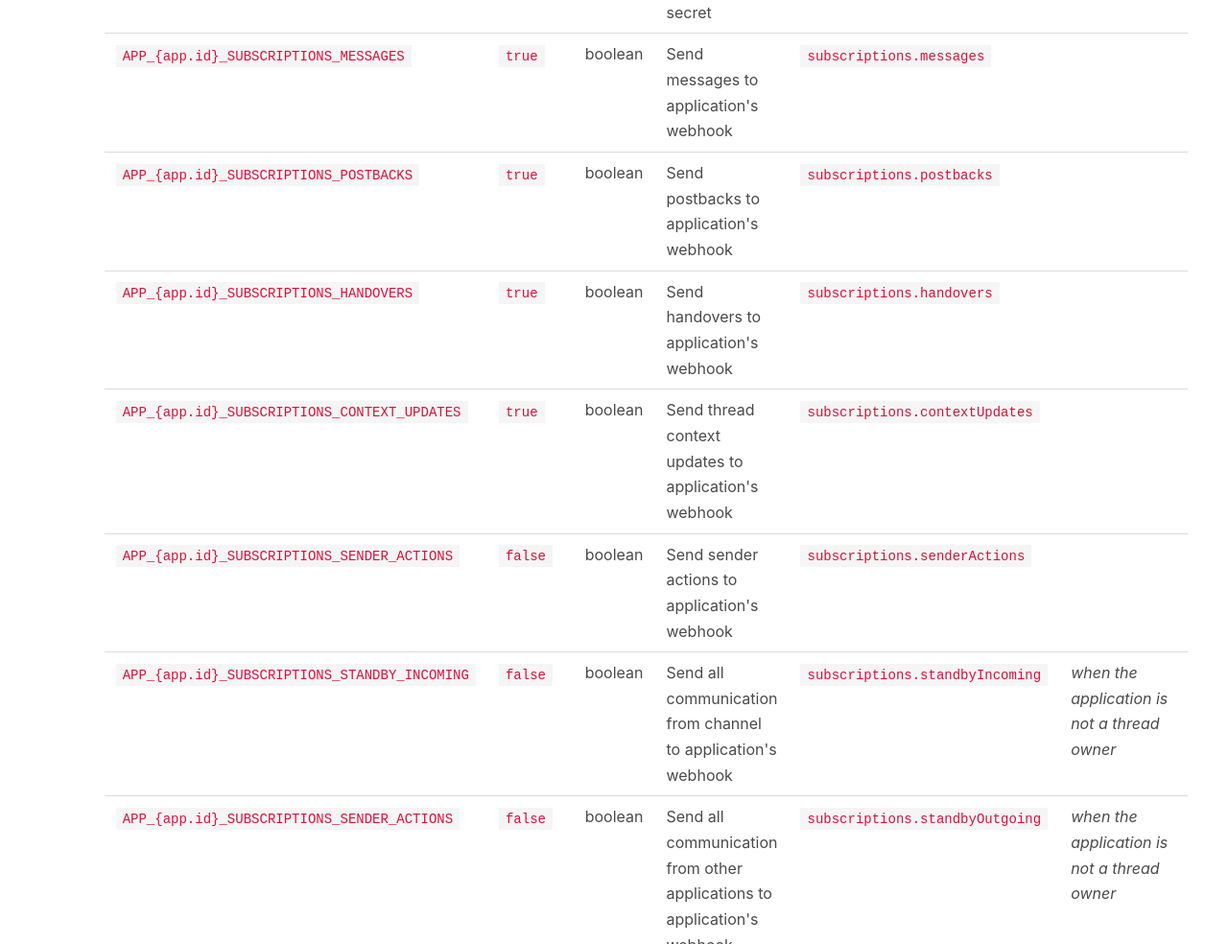
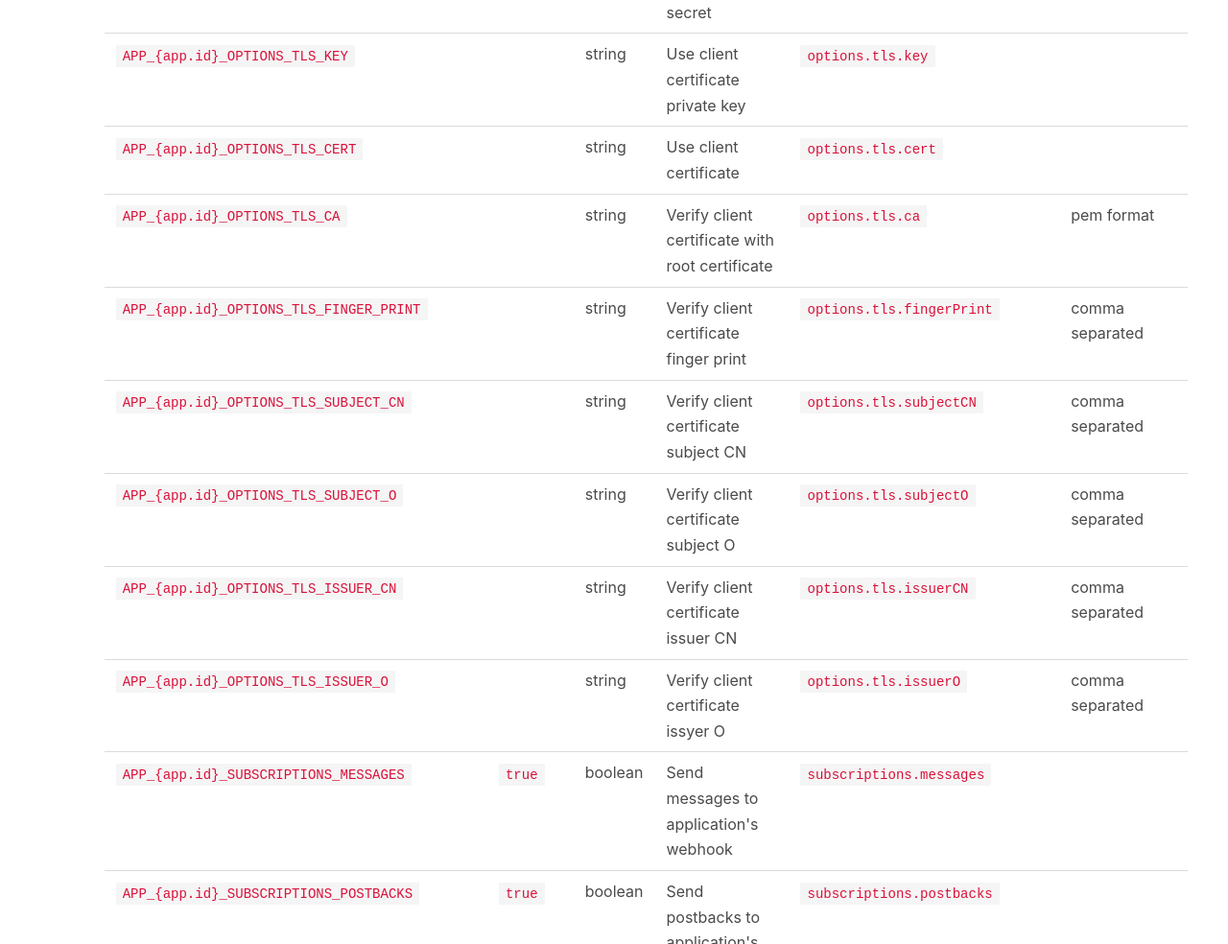
Before and after one commit to wingbotai/documentation, a Gatsby site: page /orchestrator in a window 1280 px wide. Shown: the part 5660-6644 px from the top of the page at 96% size. Built offline with nearby package versions, Linux system fonts and the light colour scheme; Gatsby itself is replaced by a stand-in of ours; some packages are replaced by stand-ins of ours.

Commit message:
updated docs

```diff
--- a/src/pages/orchestrator.mdx
+++ b/src/pages/orchestrator.mdx
@@ -88,6 +88,14 @@ Following configuration is used, when no/empty `JSON_CONFIGURATION` is provided.
 |`APP_{app.id}_CHANNEL_NAME`|`api`|string|Channel type|`channelName`|`api`|
 |`APP_{app.id}_OPTIONS_URL`|**required**|string|Chatbot application endpoint address|`options.url`||
 |`APP_{app.id}_OPTIONS_SECRET`|**required**|string|Chatbot application secret|`options.secret`||
+|`APP_{app.id}_OPTIONS_TLS_KEY`||string|Use client certificate private key|`options.tls.key`||
+|`APP_{app.id}_OPTIONS_TLS_CERT`||string|Use client certificate|`options.tls.cert`||
+|`APP_{app.id}_OPTIONS_TLS_CA`||string|Verify client certificate with root certificate|`options.tls.ca`|pem format|
+|`APP_{app.id}_OPTIONS_TLS_FINGER_PRINT`||string|Verify client certificate finger print|`options.tls.fingerPrint`|comma separated|
+|`APP_{app.id}_OPTIONS_TLS_SUBJECT_CN`||string|Verify client certificate subject CN|`options.tls.subjectCN`|comma separated|
+|`APP_{app.id}_OPTIONS_TLS_SUBJECT_O`||string|Verify client certificate subject O|`options.tls.subjectO`|comma separated|
+|`APP_{app.id}_OPTIONS_TLS_ISSUER_CN`||string|Verify client certificate issuer CN|`options.tls.issuerCN`|comma separated|
+|`APP_{app.id}_OPTIONS_TLS_ISSUER_O`||string|Verify client certificate issyer O|`options.tls.issuerO`|comma separated|
 |`APP_{app.id}_SUBSCRIPTIONS_MESSAGES`|`true`|boolean|Send messages to application's webhook|`subscriptions.messages`||
 |`APP_{app.id}_SUBSCRIPTIONS_POSTBACKS`|`true`|boolean|Send postbacks to application's webhook|`subscriptions.postbacks`||
 |`APP_{app.id}_SUBSCRIPTIONS_HANDOVERS`|`true`|boolean|Send handovers to application's webhook|`subscriptions.handovers`||
```
Also changed, not shown: 1 other file.
